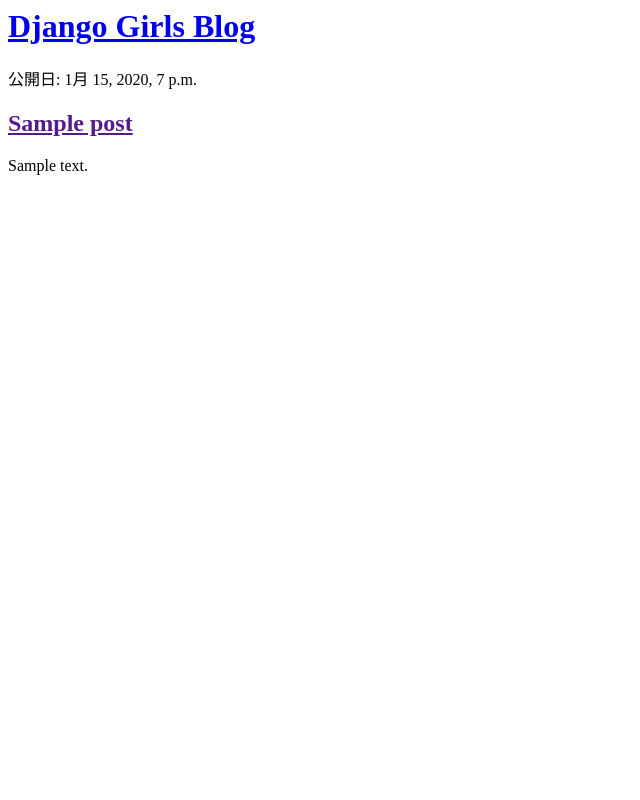
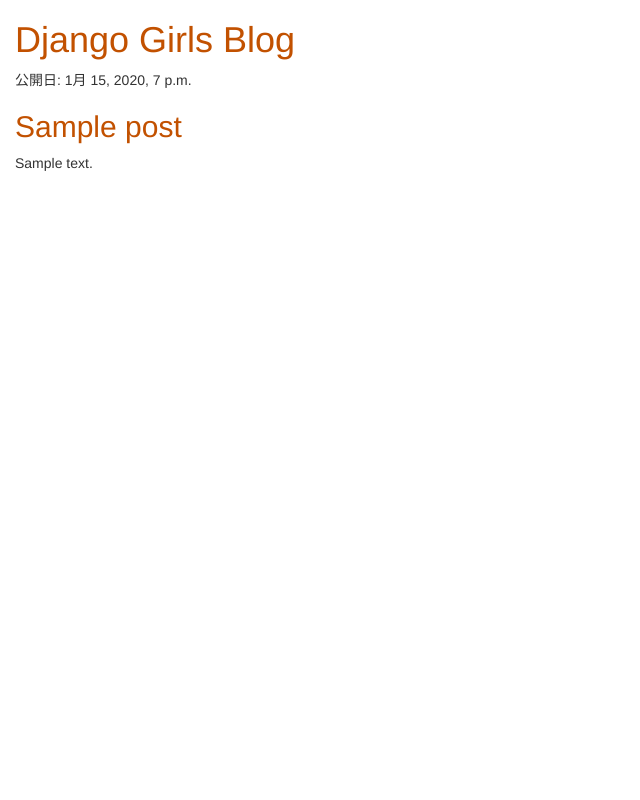
Before and after one commit to ayaconsa/my-first-blog, a Django app: page / in a window 1280 px wide. Shown: the whole page, without its empty margins (0-640 px from the left). Run offline with Django 3.2, Linux system fonts and the light colour scheme; tables that the repository leaves empty hold one stand-in row (values such as "Sample post"); some libraries are stand-ins or nearby versions.

Commit message:
CSS追加

```diff
--- /dev/null
+++ b/blog/static/css/blog.css
@@ -0,0 +1,9 @@
+
+
+h1 a, h2 a {
+    color: #C25100;
+}
+
+body {
+    padding-left: 15px;
+}
--- a/blog/templates/blog/post_list.html
+++ b/blog/templates/blog/post_list.html
@@ -1,7 +1,13 @@
+{% load static %}
+
 <html>
     <head>
         <title>Django Girls blog</title>
+        <link rel="stylesheet" href="//maxcdn.bootstrapcdn.com/bootstrap/3.2.0/css/bootstrap.min.css">
+        <link rel="stylesheet" href="//maxcdn.bootstrapcdn.com/bootstrap/3.2.0/css/bootstrap-theme.min.css">
+        <link rel="stylesheet" href="{% static 'css/blog.css' %}">
     </head>
+
     <body>
         <div>
             <h1><a href="/">Django Girls Blog</a></h1>
```
